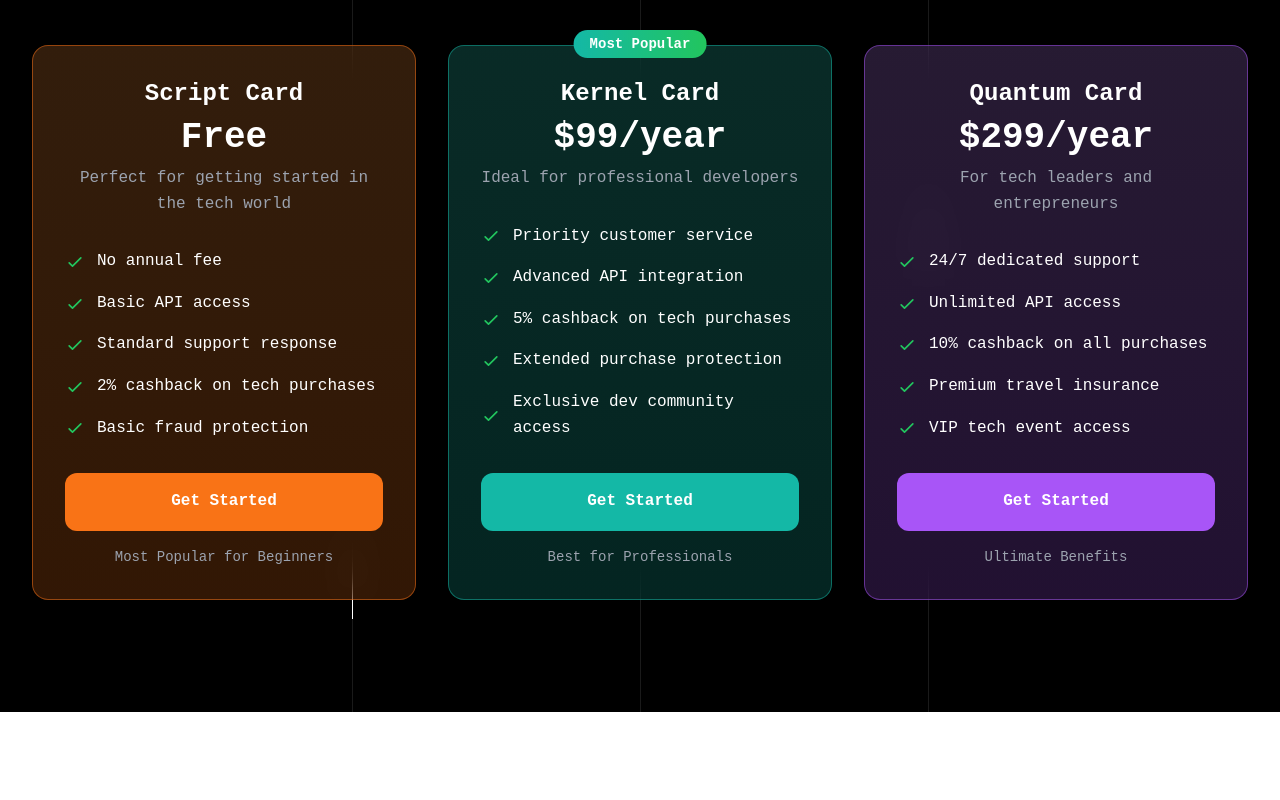
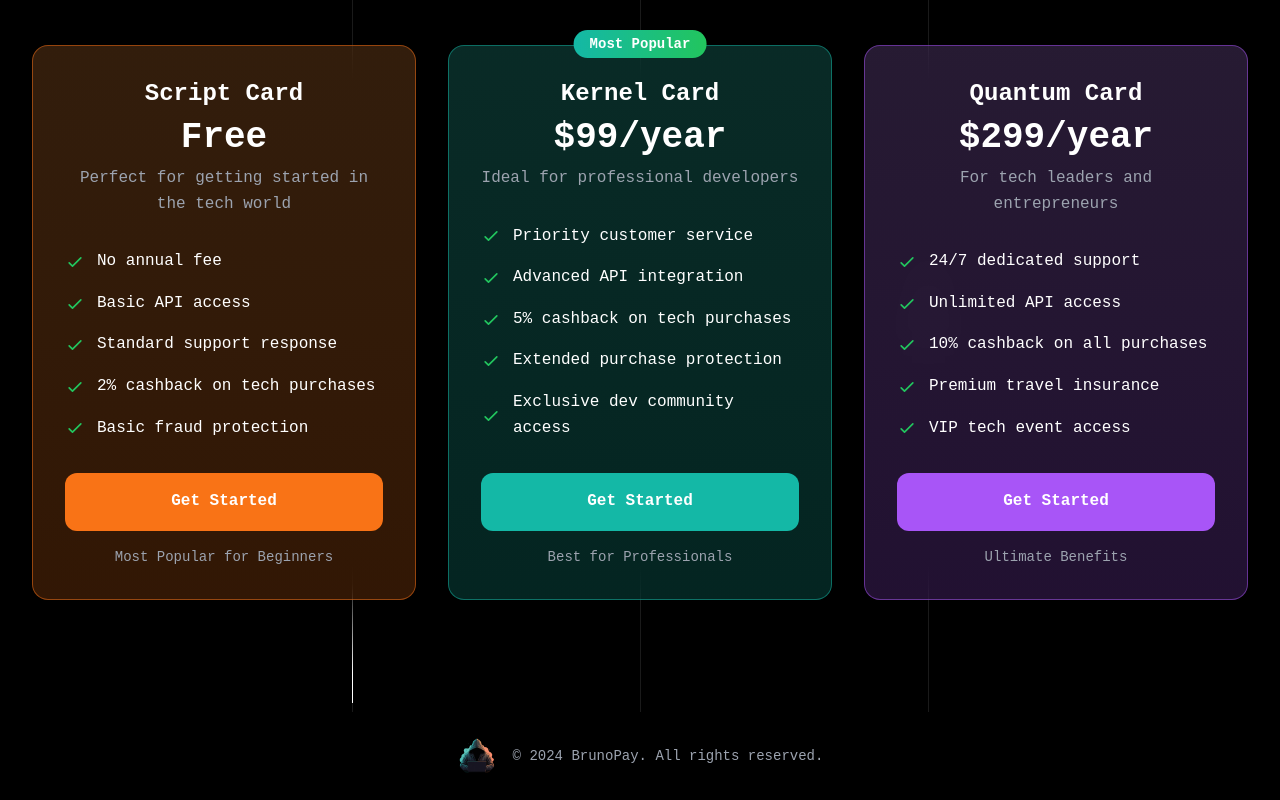
Before and after one commit to BrunoGG69/BankApp, a React (Vite) app: page / in a window 1280 px wide. Shown: the part 3638-4438 px from the top of the page. Before the commit the page ends 4350 px from the top, so only its background shows below. Built offline with nearby package versions, Linux system fonts and the light colour scheme; a web font is replaced by a local one.

Commit message:
Footer Added

```diff
--- a/package.json
+++ b/package.json
@@ -17,7 +17,8 @@
     "motion": "^11.13.1",
     "react": "^18.3.1",
     "react-dom": "^18.3.1",
-    "react-router-dom": "^7.0.2"
+    "react-router-dom": "^7.0.2",
+    "rollup": "^4.28.0"
   },
   "devDependencies": {
     "@eslint/js": "^9.15.0",
--- a/src/App.jsx
+++ b/src/App.jsx
@@ -4,6 +4,7 @@
 import AboutSection from "./sections/AboutSection.jsx";
 import Features from "./sections/OurCardsSection.jsx";
 import AnnualPlanSection from "./sections/AnnualPlanSection.jsx";
+import Footer from "./sections/Footer.jsx";
 
 function App() {
     return (
@@ -26,6 +27,10 @@
             <div className="padding">
                 <AnnualPlanSection/>
             </div>
+            <div  className="z-30">
+                <Footer/>
+            </div>
+
         </main>
     );
 }
--- /dev/null
+++ b/src/sections/Footer.jsx
@@ -0,0 +1,24 @@
+import profilePic from "../assets/profilePic-noBackground.png";
+
+const Footer = () => {
+    return (
+        <footer className="bg-black py-6 relative z-30">
+            <div className="container mx-auto px-4">
+                <div className="flex flex-row items-center justify-center space-x-4">
+                    <img
+                        src={profilePic}
+                        width="40"
+                        height="40"
+                        alt="BrunoPay Logo"
+                        className="rounded-full"
+                    />
+                    <p className="text-gray-400 text-sm">
+                        © {new Date().getFullYear()} BrunoPay. All rights reserved.
+                    </p>
+                </div>
+            </div>
+        </footer>
+    );
+};
+
+export default Footer;
```
Also changed, not shown: 1 other file (tests, documents, lock files or other folders).
